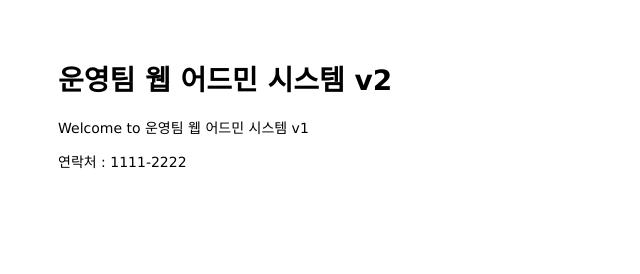
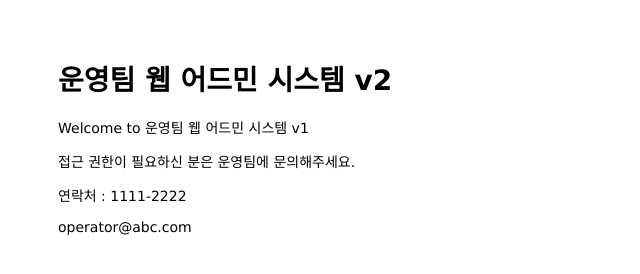
Before and after one commit to look6mm6/mastering-git-github, a website: page public/index.html in a window 1280 px wide. Shown: the whole page, without its empty margins (0-640 px from the left). Drawn offline with Linux system fonts and the light colour scheme.

Commit message:
Change content in main page

```diff
--- a/public/index.html
+++ b/public/index.html
@@ -8,10 +8,12 @@
 <body>
   <h1>운영팀 웹 어드민 시스템 v2</h1>
   <p>Welcome to 운영팀 웹 어드민 시스템 v1</p>
+  <P>접근 권한이 필요하신 분은 운영팀에 문의해주세요.</P>
 </body>
 
 <footer>
    <p>연락처 : 1111-2222</p>
+   <P>operator@abc.com</P>
 </footer>
 
 </html>
```
